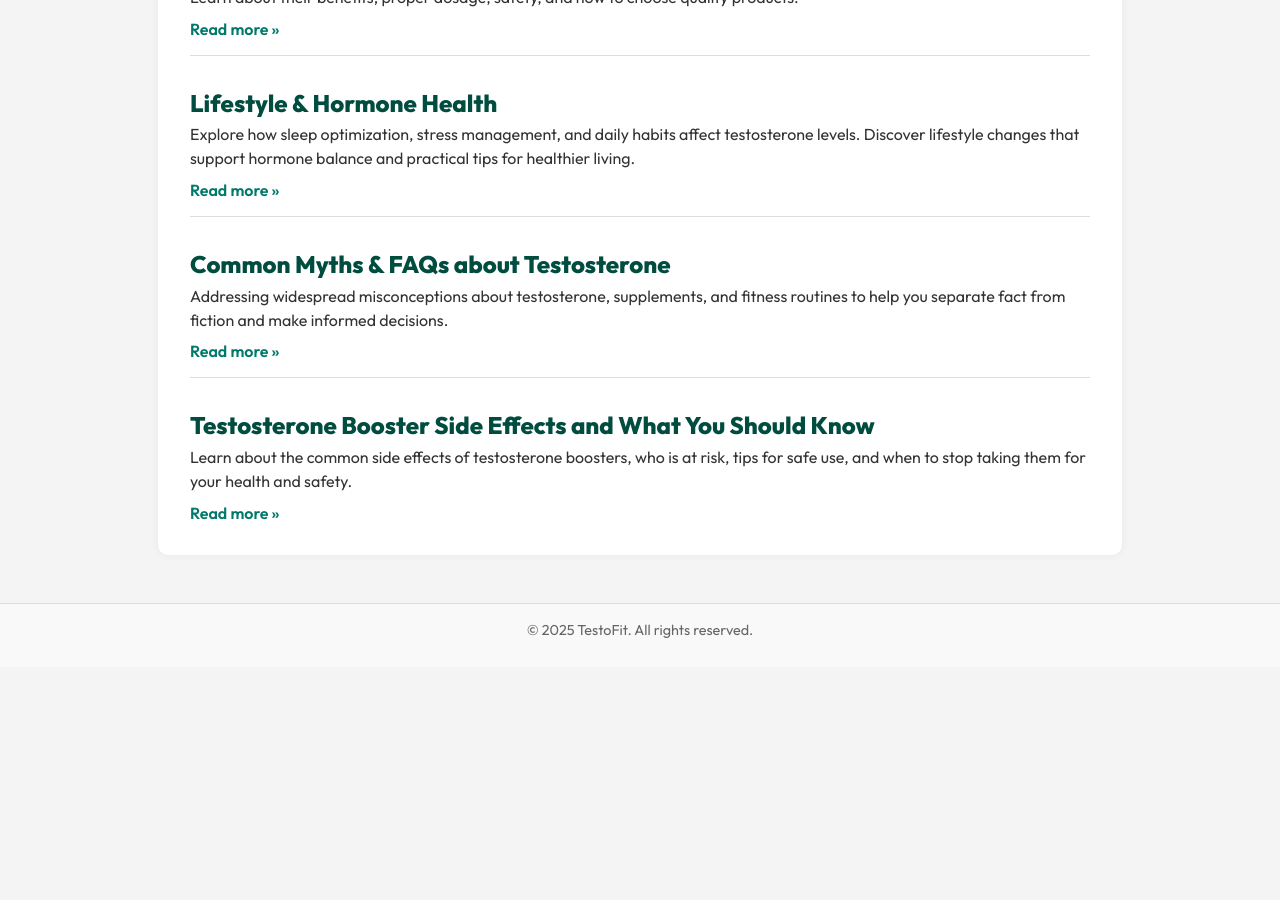
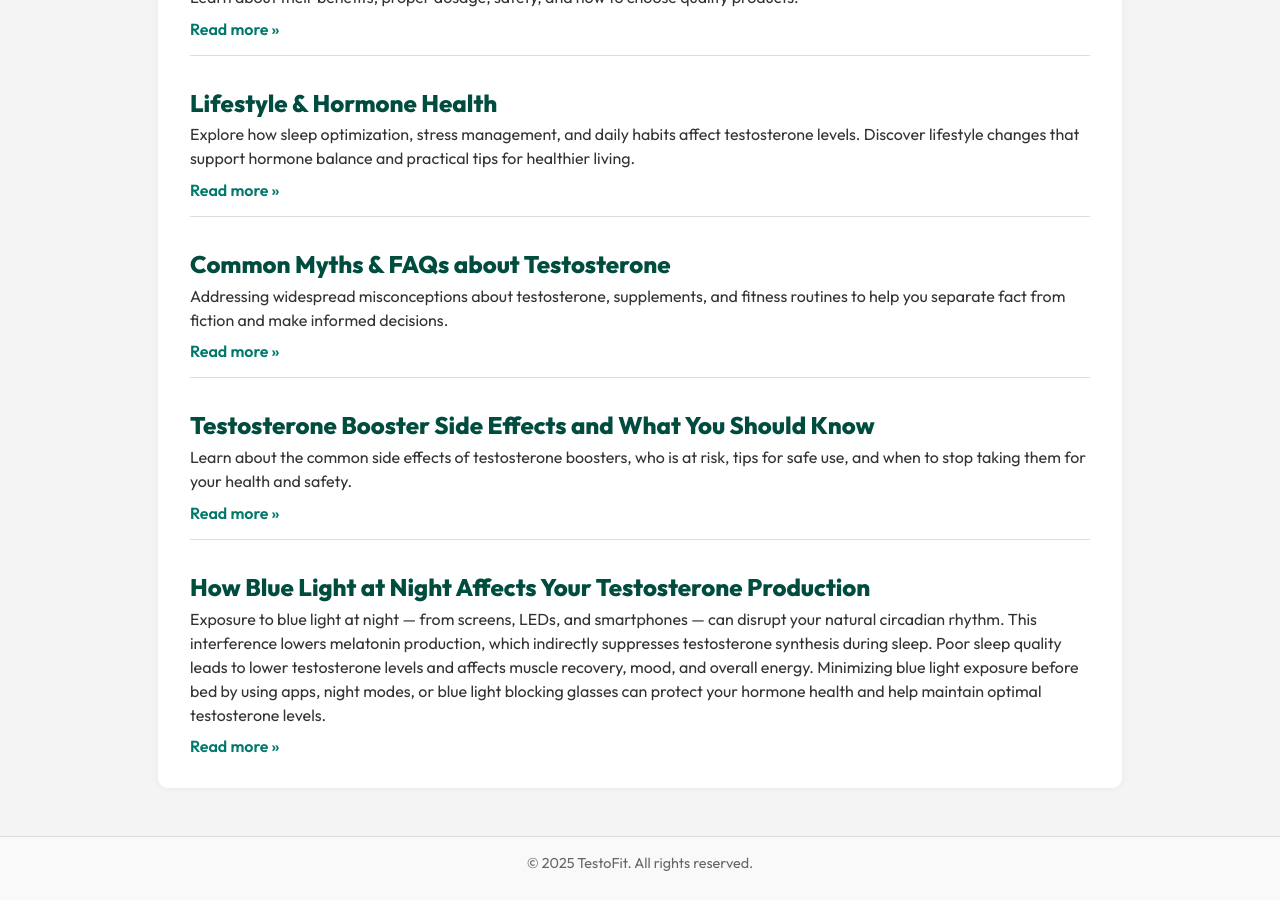
Before and after one commit to kota1v9/TestoFit, a Jekyll site: the page articles.html, which Jekyll copies as it is, in a window 1280 px wide and 900 px high, scrolled down 770 px. Built offline with Jekyll 4.4.1, drawn with Linux system fonts in a browser that asks for light colours; before the commit the page ends 1437 px from its top, so only the background shows below that.

Commit message:
Update articles.html

```diff
--- a/articles.html
+++ b/articles.html
@@ -137,6 +137,12 @@
       <a href="testosterone-booster-side-effects.html" class="read-more">Read more &raquo;</a>
     </section>
 
+    <section class="article">
+  <h2>How Blue Light at Night Affects Your Testosterone Production</h2>
+  <p>Exposure to blue light at night — from screens, LEDs, and smartphones — can disrupt your natural circadian rhythm. This interference lowers melatonin production, which indirectly suppresses testosterone synthesis during sleep. Poor sleep quality leads to lower testosterone levels and affects muscle recovery, mood, and overall energy. Minimizing blue light exposure before bed by using apps, night modes, or blue light blocking glasses can protect your hormone health and help maintain optimal testosterone levels.</p>
+  <a href="blue-light-testosterone.html" class="read-more">Read more &raquo;</a>
+    </section>
+
   </main>
   <footer>
     <p>&copy; 2025 TestoFit. All rights reserved.</p>
```
